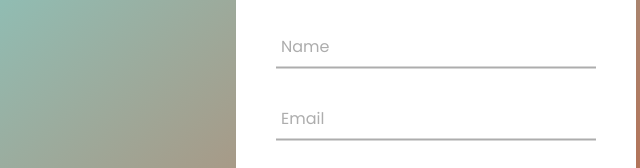
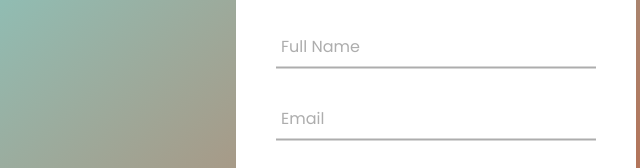
Before and after one commit to ShreyashSomvanshi/simple-contact-form, a plain HTML site: page index.html in a window 1280 px wide. Shown: the part 229-397 px from the top of the page, 204-844 px from the left. Drawn offline with Linux system fonts and the light colour scheme.

Commit message:
updated placeholders of contact form

```diff
--- a/index.html
+++ b/index.html
@@ -13,7 +13,7 @@
         <div class="txt_field">
           <input type="text" required>
           <span></span>
-          <label>Name</label>
+          <label>Full Name</label>
         </div>
 
         <div class="txt_field">
```
